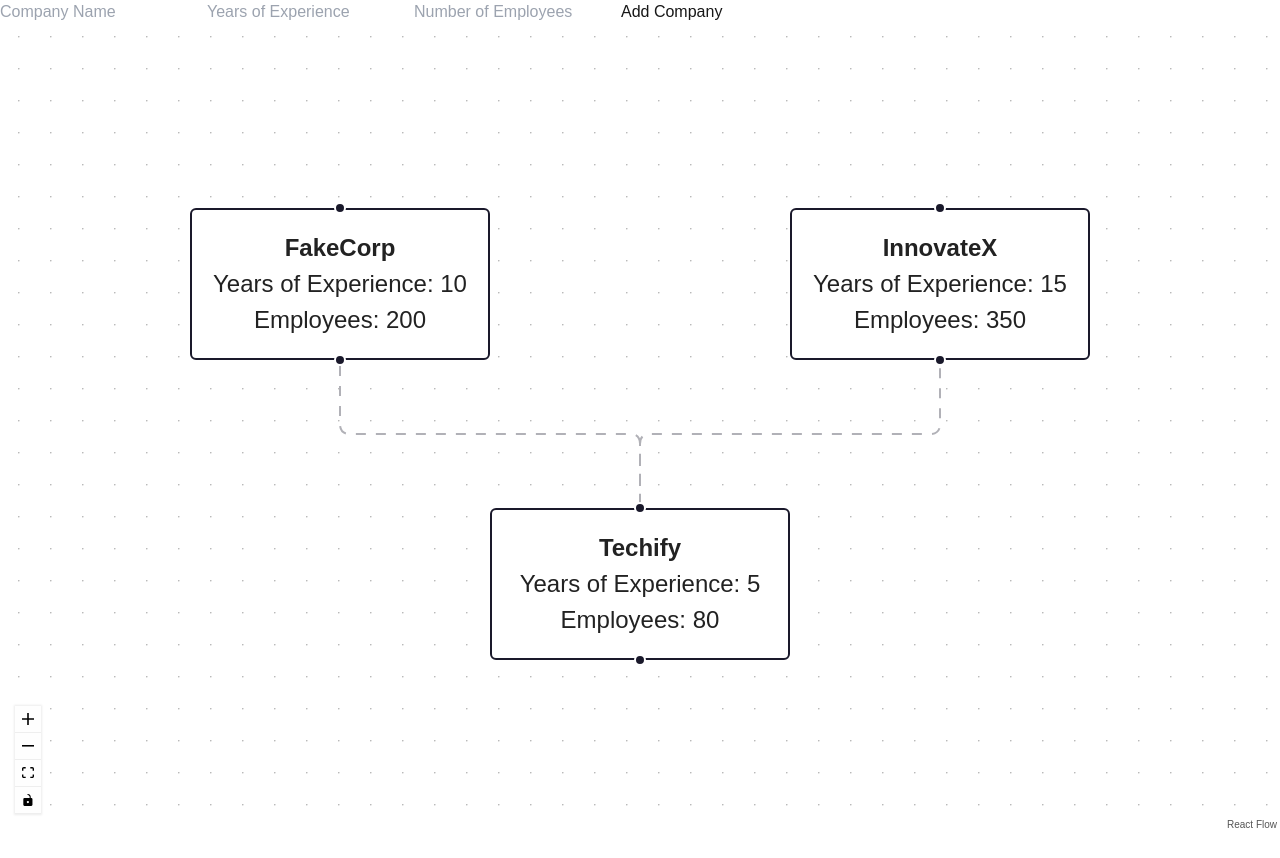
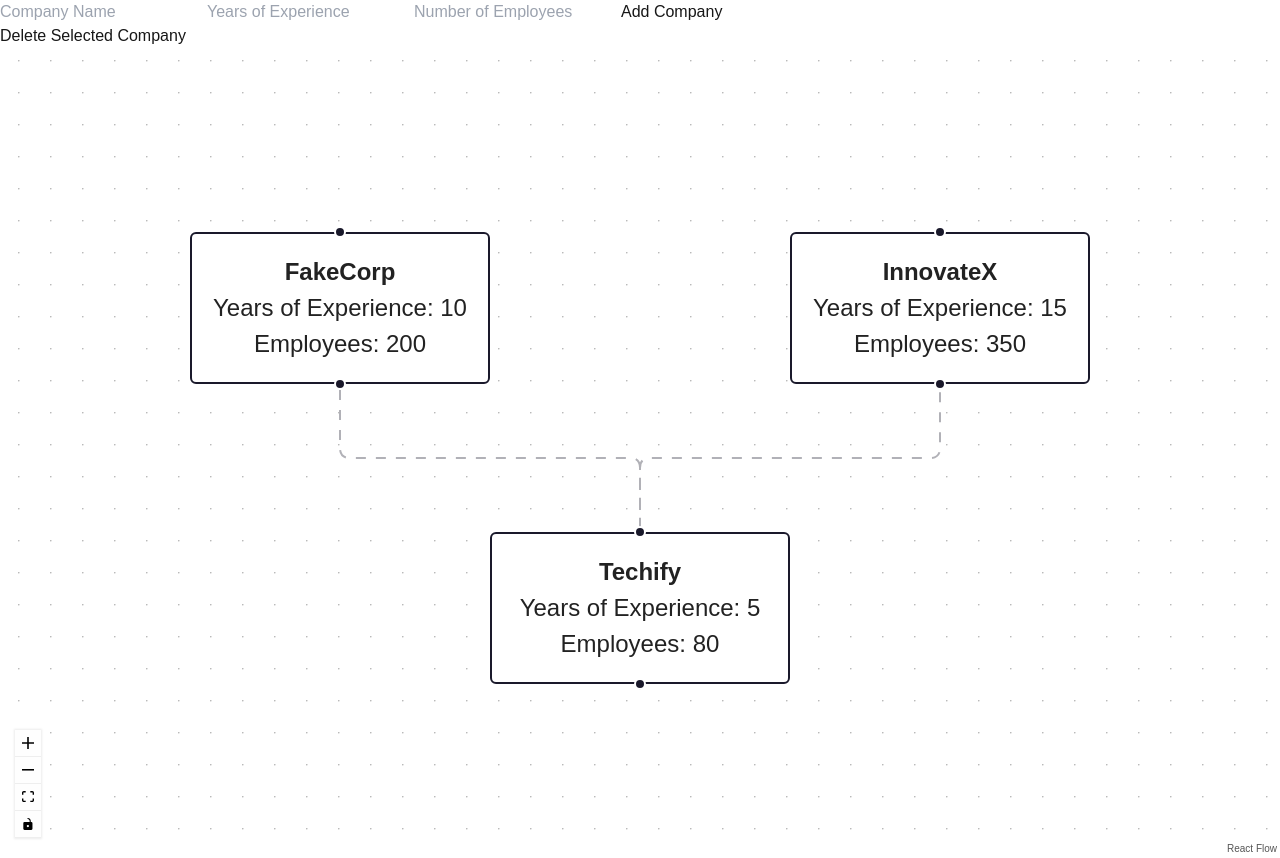
Before and after one commit to developerMohammadi/diagram, a Next.js app: page / in a window 1280 px wide. Before the commit the page ends 834 px from the top, so only its background shows below. Built offline with nearby package versions, Linux system fonts and the light colour scheme.

Commit message:
Feature : Add the Delete btn

```diff
--- a/app/page.tsx
+++ b/app/page.tsx
@@ -22,7 +22,7 @@ const initialEdges: Edge[] = [
     { id: 'e2-3', source: '2', target: '3', type: 'smoothstep', style: { strokeDasharray: '5,5' } },
 ];
 
-export default function Home() {
+export default function Diagram() {
     const [nodes, setNodes, onNodesChange] = useNodesState(initialCompanyData.map((company, index) => ({
         id: (index + 1).toString(),
         type: 'default',
@@ -40,13 +40,14 @@ export default function Home() {
 
     const [edges, setEdges, onEdgesChange] = useEdgesState(initialEdges);
 
-
     const [name, setName] = useState('');
     const [years, setYears] = useState('');
     const [employees, setEmployees] = useState('');
 
+    const [selectedNodeId, setSelectedNodeId] = useState<string | null>(null);
+
     const onConnect = useCallback(
-        (params: Edge | Connection) => setEdges((eds) => addEdge({ ...params, type: 'smoothstep', style: { strokeDasharray: '5,5' } }, eds)),
+        (params: Edge | Connection) => setEdges((eds) => addEdge({ ...params, type: 'bezier' }, eds)),
         [setEdges]
     );
 
@@ -74,6 +75,13 @@ export default function Home() {
         }
     };
 
+    const deleteNode = () => {
+        if (selectedNodeId) {
+            setNodes((nds) => nds.filter((node) => node.id !== selectedNodeId));
+            setSelectedNodeId(null);
+        }
+    };
+
     return (
         <div style={{ height: '100vh' }}>
             <div style={{ marginBottom: '10px' }}>
@@ -96,6 +104,9 @@ export default function Home() {
                     onChange={(e) => setEmployees(e.target.value)}
                 />
                 <button onClick={addNode}>Add Company</button>
+                <div>
+                    <button onClick={deleteNode} disabled={!selectedNodeId}>Delete Selected Company</button>
+                </div>
             </div>
 
             <ReactFlow
@@ -105,6 +116,9 @@ export default function Home() {
                 onEdgesChange={onEdgesChange}
                 onConnect={onConnect}
                 fitView
+                onNodeClick={(event, node) => {
+                    setSelectedNodeId(node.id);
+                }}
             >
                 <Controls />
                 <Background color="#aaa" gap={16} />
```
